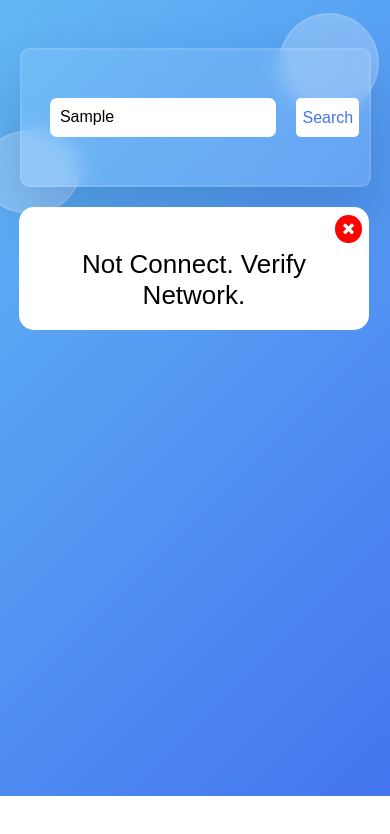
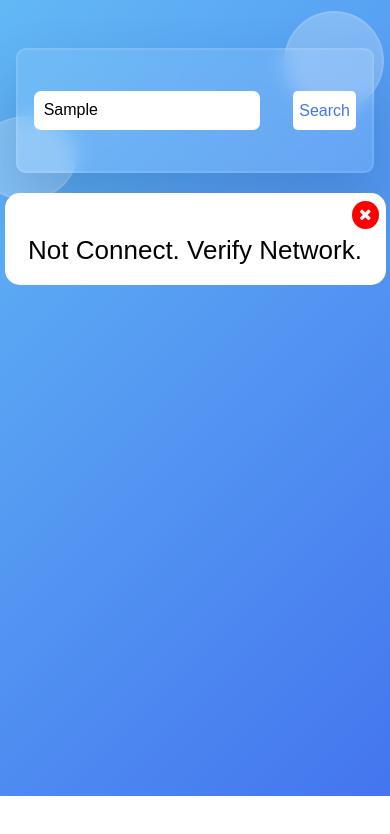
Before and after one commit to Ayushchauhan90/weather-forecast, a plain HTML site: page index.html in a window 390 px wide. Both pictures are taken after typing "Sample" into the empty fields and a click on the button "Search". Drawn offline with nearby package versions, Linux system fonts and the light colour scheme; no server answers.

Commit message:
commit message

```diff
--- a/css/style.css
+++ b/css/style.css
@@ -18,7 +18,6 @@ body{
     font-family: sans-serif;
   }
   .wrapper {
-    font-size: 16px;
     width: 90vw;
     max-width: 28em;
     position: absolute;
@@ -30,12 +29,11 @@ body{
     /* width: 100%; */
     background: var(--transp-white-2);
     backdrop-filter: blur(10px);
-    padding: 3em 1.8em;
+    padding: 41px 0px;
     border: 2px solid var(--transp-white-2);
     border-radius: 0.6em;
     box-shadow: 0 1.8em 3.7em var(--shadow);
-    text-align: center;
-  }
+}
   .shape {
     position: absolute;
     background-color: var(--transp-white-1);
@@ -57,11 +55,9 @@ body{
     z-index: -999999;
   }
   .search-container {
-    font-size: 1em;
-    display: grid;
-    grid-template-columns: 9fr 3fr;
-    gap: 1.25em;
-  }
+    display: flex;
+    justify-content: space-around;
+}
   .search-container input,
   .search-container button {
     outline: none;
@@ -76,7 +72,6 @@ body{
     border-radius: 7px;
   }
   .result {
-    color: #000;
     position: relative;
     min-height: auto;
     background-color: #fff;
@@ -86,25 +81,7 @@ body{
     z-index: 99999;
     display: none;
     padding: 19px 15px;
-
-/*
-    background-image: url("https://images.unsplash.com/photo-1559963110-71b394e7494d?ixlib=rb-1.2.1&ixid=eyJhcHBfaWQiOjEyMDd9&auto=format&fit=crop&w=675&q=80");
-	-webkit-box-shadow: 0 0 20px -10px rgba(0, 0, 0, 0.2);
-	        box-shadow: 0 0 20px -10px rgba(0, 0, 0, 0.2);
-	-webkit-transition: -webkit-transform 300ms ease;
-	transition: -webkit-transform 300ms ease;
-	-o-transition: transform 300ms ease;
-	transition: transform 300ms ease;
-	transition: transform 300ms ease, -webkit-transform 300ms ease;
-	-webkit-transform: translateZ(0) scale(1.02) perspective(1000px); */
 }
-/* .inner-result{
-  background-image: var(--gradient);
-  padding: 19px 15px;
-  opacity: 0.9;
-  color: #fff;
-  border-radius: 13px;
-} */
 .cross-icon {
   border-radius: 100%;
   position: absolute;
@@ -115,12 +92,6 @@ body{
   color: #fff;
   cursor: pointer;
 }
-  /* .search-container input::placeholder {
-    color: var(--off-white);
-  } */
-  /* .search-container input:focus {
-    border-color: var(--white);
-  } */
   .search-container button {
     color: var(--blue-2);
     background-color: var(--white);
@@ -211,11 +182,8 @@ body{
 }
 
   @media screen and (max-width: 450px) {
-    /* .main-handler{
-      height: auto;
-    } */
     .wrapper {
-      width: 90%;
+      width: 92%;
       margin: auto;
       margin-top: 30px;
       position: initial;
@@ -225,8 +193,8 @@ body{
   .shape-1 {
     height: 6em;
     width: 6em;
-    right: -0.5em;
-    top: -2.2em;
+    right: -10px;
+    top: -37px;
 }
 .shape-2 {
   height: 5em;
@@ -234,8 +202,8 @@ body{
   bottom: -1.7em;
   left: -2.5em;
 }
-.result{
-  width: 82%;
-  margin: 20px 19px;
+.result {
+  width: 90%;
+  margin: 20px auto;
 }
   }
--- a/js/index.js
+++ b/js/index.js
@@ -35,9 +35,9 @@ $(document).ready(function () {
                    <h1 class="temp_f">${temp_f}<sup>°</sup>F </h1>
                   </div>
                   <ul class="other-data">
-                  <li class="speed-data"><p class ="img-logo"><img src="/img/wind-img.png"></p><p class="data-heading">Wind mph</p><span class="actual-data">${wind_mph}</span></li>
-                  <li class="speed-data"><p class ="img-logo"><img src="/img/wind-img.png"></p><p class="data-heading">Wind kph</p><span class="actual-data">${wind_kph}</span></li>
-                  <li class="speed-data"><p class ="img-logo"><img src="/img/directions-svgrepo-com.png"></p><p class="data-heading">Wind dir</p><span class="actual-data">${wind_dir}</span></li>
+                  <li class="speed-data"><p class ="img-logo"><img src="img/wind-img.png"></p><p class="data-heading">Wind mph</p><span class="actual-data">${wind_mph}</span></li>
+                  <li class="speed-data"><p class ="img-logo"><img src="img/wind-img.png"></p><p class="data-heading">Wind kph</p><span class="actual-data">${wind_kph}</span></li>
+                  <li class="speed-data"><p class ="img-logo"><img src="img/directions-svgrepo-com.png"></p><p class="data-heading">Wind dir</p><span class="actual-data">${wind_dir}</span></li>
                   </ul>
                   <div class="footer-box">
                   <div class="speed-data">
@@ -78,24 +78,3 @@ $(document).ready(function () {
     location.reload(true);
   });
 });
-
-
-
-
-
-
-
-
-// var settings = {
-//   "url": "https://weatherapi-com.p.rapidapi.com/current.json?access_key=116f1754bcmsh2a307e567b1c65cp164f04jsn2fe74a2223fc&q=india",
-//   "method": "GET",
-//   "timeout": 0,
-//   "headers": {
-//     "X-RapidAPI-Key": "116f1754bcmsh2a307e567b1c65cp164f04jsn2fe74a2223fc",
-//     "X-RapidAPI-Host": "weatherapi-com.p.rapidapi.com"
-//   },
-// };
-
-// $.ajax(settings).done(function (response) {
-//   console.log(response.location);
-// });
```
